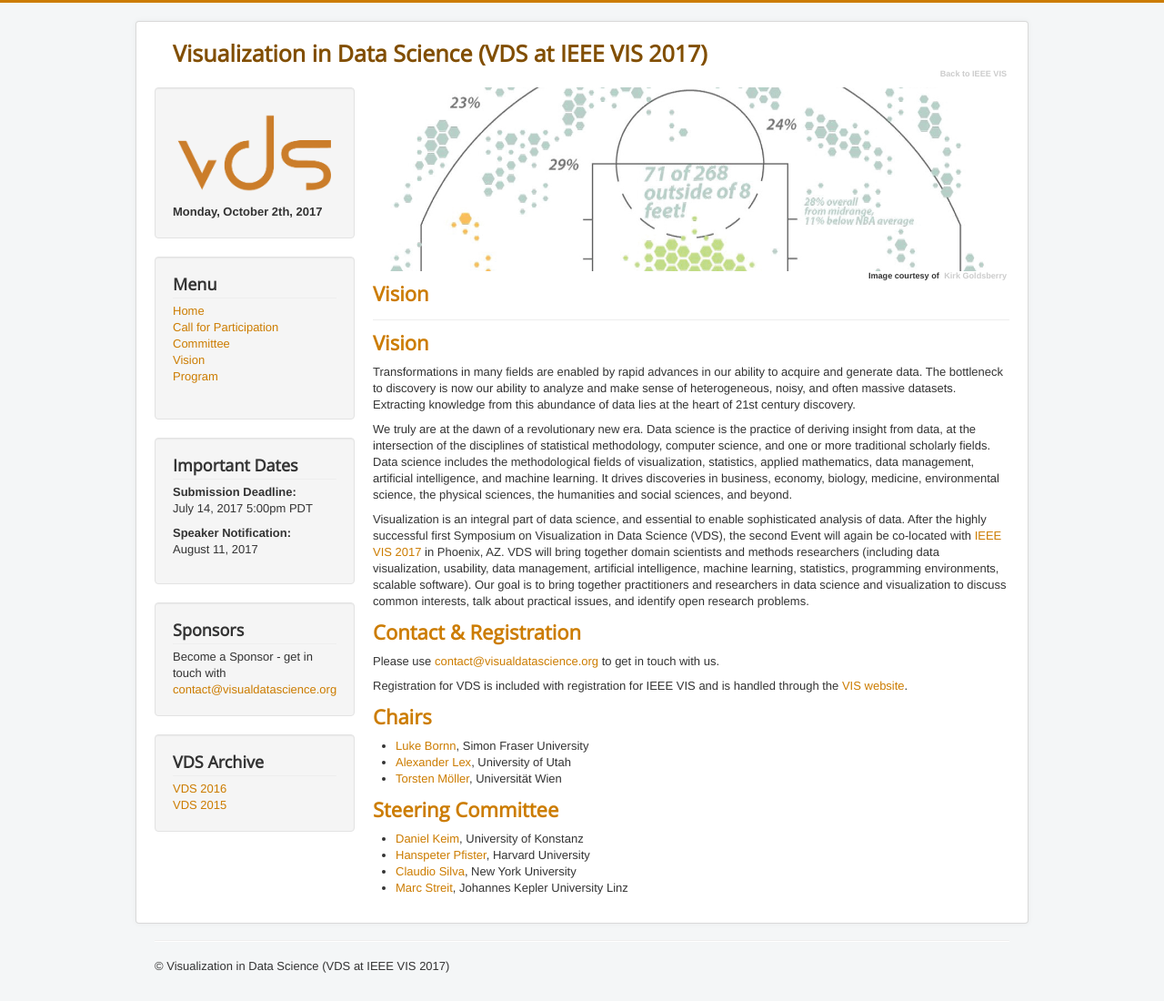
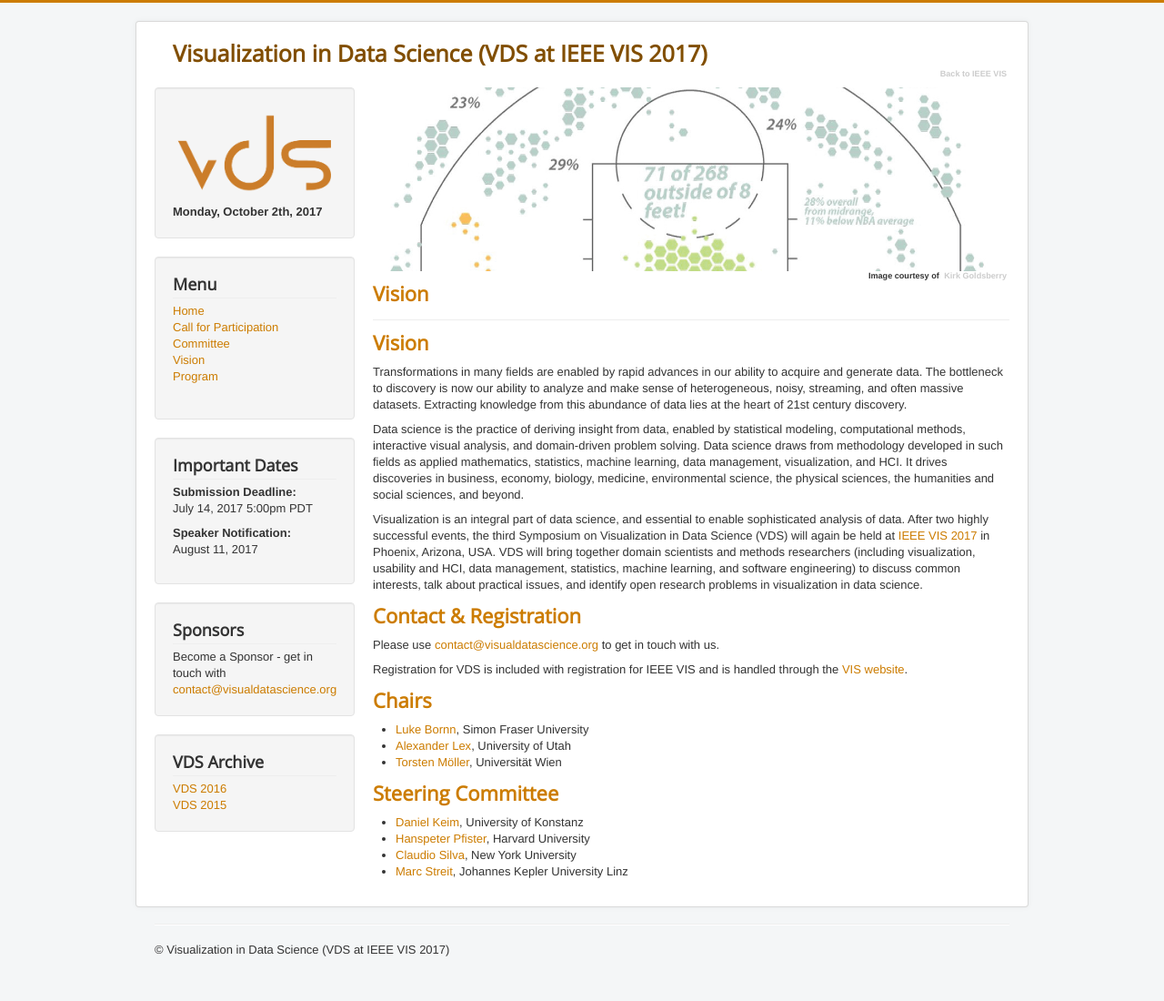
Before and after one commit to visualdatascience/2017, a Jekyll site: the page built from index.md, in a window 1280 px wide. Shown: the whole page at 91% size. Built offline with Jekyll 4.4.1, drawn with Linux system fonts in a browser that asks for light colours; our own code applies the rules of GitHub Pages for plain Markdown files.

Commit message:
added vision statement, other minor updates for publication

```diff
--- a/index.md
+++ b/index.md
@@ -4,11 +4,12 @@ layout: home
 
 ## Vision
 
-Transformations in many fields are enabled by rapid advances in our ability to acquire and generate data. The bottleneck to discovery is now our ability to analyze and make sense of heterogeneous, noisy, and often massive datasets. Extracting knowledge from this abundance of data lies at the heart of 21st century discovery.
 
-We truly are at the dawn of a revolutionary new era. Data science is the practice of deriving insight from data, at the intersection of the disciplines of statistical methodology, computer science, and one or more traditional scholarly fields. Data science includes the methodological fields of visualization, statistics, applied mathematics, data management, artificial intelligence, and machine learning. It drives discoveries in business, economy, biology, medicine, environmental science, the physical sciences, the humanities and social sciences, and beyond.
+Transformations in many fields are enabled by rapid advances in our ability to acquire and generate data. The bottleneck to discovery is now our ability to analyze and make sense of heterogeneous, noisy, streaming, and often massive datasets. Extracting knowledge from this abundance of data lies at the heart of 21st century discovery.
 
-Visualization is an integral part of data science, and essential to enable sophisticated analysis of data. After the highly successful first Symposium on Visualization in Data Science (VDS), the second Event will again be co-located with [IEEE VIS 2017](http://ieeevis.org/) in Phoenix, AZ. VDS will bring together domain scientists and methods researchers (including data visualization, usability, data management, artificial intelligence, machine learning, statistics, programming environments, scalable software). Our goal is to bring together practitioners and researchers in data science and visualization to discuss common interests, talk about practical issues, and identify open research problems.
+Data science is the practice of deriving insight from data, enabled by statistical modeling, computational methods, interactive visual analysis, and domain-driven problem solving. Data science draws from methodology developed in such fields as applied mathematics, statistics, machine learning, data management, visualization, and HCI. It drives discoveries in business, economy, biology, medicine, environmental science, the physical sciences, the humanities and social sciences, and beyond.
+
+Visualization is an integral part of data science, and essential to enable sophisticated analysis of data. After two highly successful events, the third Symposium on Visualization in Data Science (VDS) will again be held at [IEEE VIS 2017](http://ieeevis.org) in Phoenix, Arizona, USA. VDS will bring together domain scientists and methods researchers (including visualization, usability and HCI, data management, statistics, machine learning, and software engineering) to discuss common interests, talk about practical issues, and identify open research problems in visualization in data science.
 
 ## Contact & Registration
 
```
Also changed, not shown: Gemfile (deleted, +0 -20 lines), cfp.md (+1 -1 lines), committee.md (+6 -7 lines), 1 other file.
